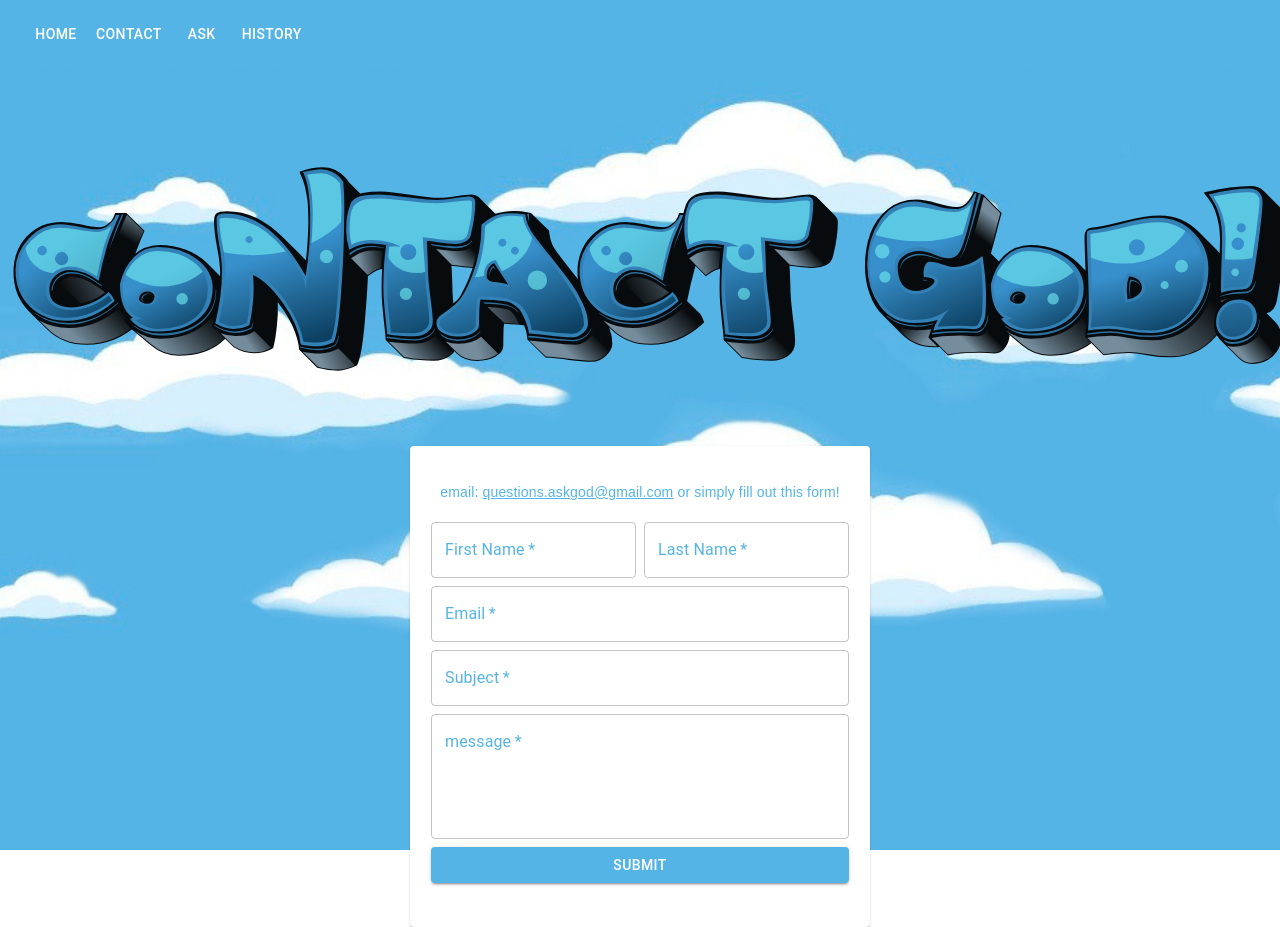
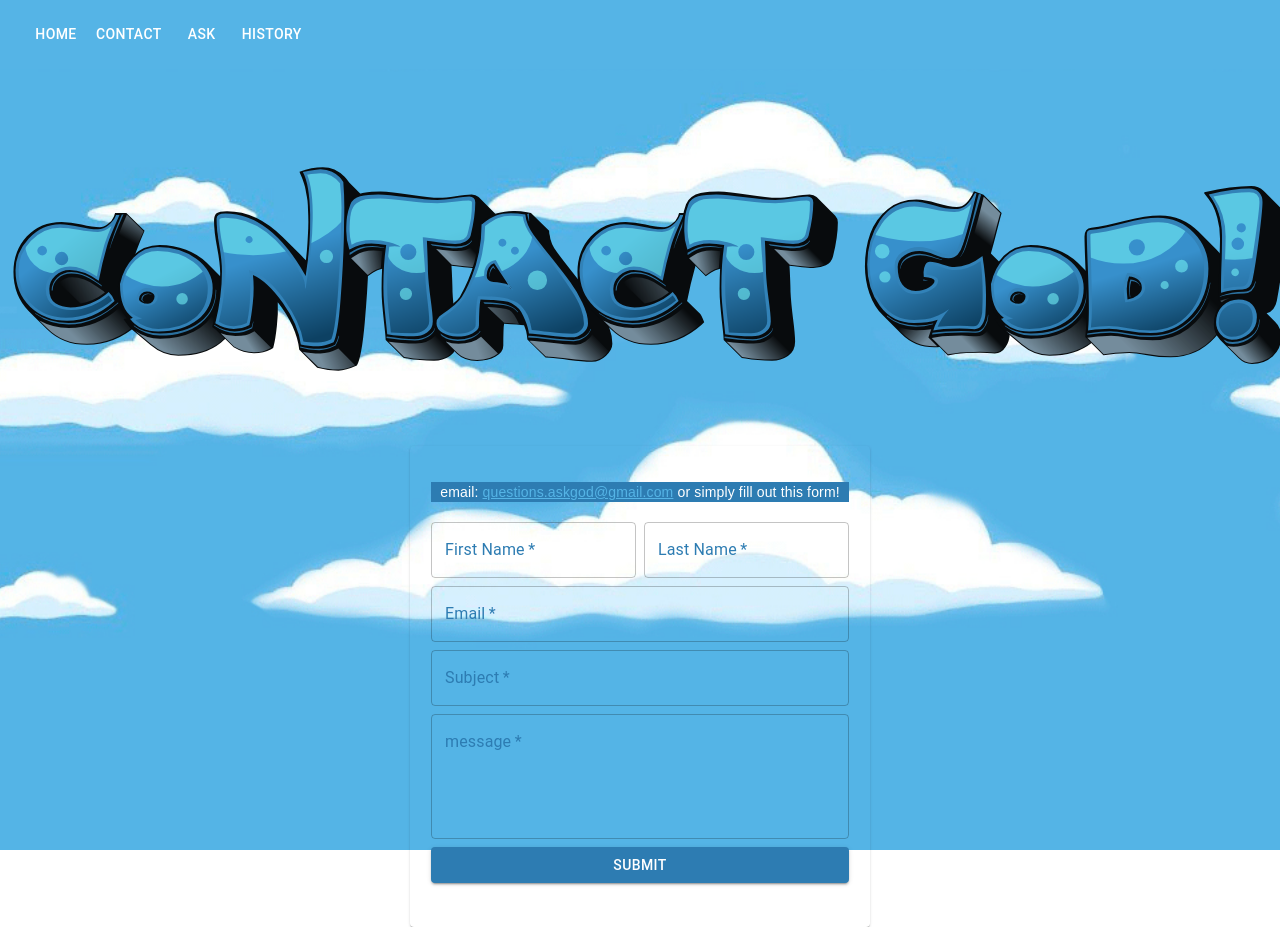
Before and after one commit to DericWard/Ask-God2, a React (Create React App) app: page /contact in a window 1280 px wide. Built offline with nearby package versions, Linux system fonts and the light colour scheme.

Commit message:
styled the contact page form

```diff
--- a/public/index.html
+++ b/public/index.html
@@ -7,7 +7,7 @@
     <meta name="theme-color" content="#000000" />
     <meta
       name="description"
-      content="Web site created using create-react-app"
+      content="Ask God! Anything!"
     />
     <link rel="apple-touch-icon" href="%PUBLIC_URL%/logo192.png" />
     <!--
@@ -24,7 +24,7 @@
       work correctly both with client-side routing and a non-root public URL.
       Learn how to configure a non-root public URL by running `npm run build`.
     -->
-    <title>React App</title>
+    <title>ASK GOD!</title>
   </head>
   <body>
     <noscript>You need to enable JavaScript to run this app.</noscript>
--- a/src/assets/components/ContactForm/index.js
+++ b/src/assets/components/ContactForm/index.js
@@ -94,6 +94,7 @@ function ContactForm() {
           padding: "20px 5px",
           justifyContent: "center",
           textAlign: "center",
+          backgroundColor: "transparent",
         }}
       >
         <CardContent>
@@ -104,7 +105,8 @@ function ContactForm() {
             component="p"
             style={{
               fontFamily: "arial",
-              color: "#54B5E6",
+              color: "white",
+              backgroundColor: "#2d7cb2",
             }}
           >
             email:{" "}
@@ -132,7 +134,9 @@ function ContactForm() {
                   name="firstName"
                   value={formData.firstName}
                   onChange={handleInputChange}
-                  sx={{ "& .MuiInputLabel-root": { color: "#55B4E6" } }}
+                  sx={{ "& .MuiInputLabel-root": { color: "#2d7cb2" },
+                  // backgroundColor: "#FFFFFF",
+                }}
                 />
               </Grid>
               <Grid xs={12} sm={6} item>
@@ -145,7 +149,9 @@ function ContactForm() {
                   name="lastName"
                   value={formData.lastName}
                   onChange={handleInputChange}
-                  sx={{ "& .MuiInputLabel-root": { color: "#55B4E6" } }}
+                  sx={{ "& .MuiInputLabel-root": { color: "#2d7cb2" },
+                  // backgroundColor: "#FFFFFF",
+                }}
                 />
               </Grid>
               <Grid xs={12} item>
@@ -159,7 +165,9 @@ function ContactForm() {
                   name="email"
                   value={formData.email}
                   onChange={handleInputChange}
-                  sx={{ "& .MuiInputLabel-root": { color: "#55B4E6" } }}
+                  sx={{ "& .MuiInputLabel-root": { color: "#2d7cb2" },
+                  // backgroundColor: "#FFFFFF",
+                }}
                 />
               </Grid>
               <Grid xs={12} item>
@@ -173,7 +181,9 @@ function ContactForm() {
                   name="subject"
                   value={formData.subject}
                   onChange={handleInputChange}
-                  sx={{ "& .MuiInputLabel-root": { color: "#55B4E6" } }}
+                  sx={{ "& .MuiInputLabel-root": { color: "#2d7cb2" },
+                  // backgroundColor: "#FFFFFF",
+                }}
                 />
               </Grid>
               <Grid xs={12} item>
@@ -188,7 +198,9 @@ function ContactForm() {
                   name="message"
                   value={formData.message}
                   onChange={handleInputChange}
-                  sx={{ "& .MuiInputLabel-root": { color: "#55B4E6" } }}
+                  sx={{ "& .MuiInputLabel-root": { color: "#2d7cb2" },
+                  // backgroundColor: "#FFFFFF",
+                }}
                 />
               </Grid>
               <Grid xs={12} item>
@@ -197,7 +209,7 @@ function ContactForm() {
                   variant="contained"
                   color="primary"
                   fullWidth
-                  sx={{ bgcolor: "#55B4E6" }}
+                  sx={{ bgcolor: "#2d7cb2" }}
                 >
                   Submit
                 </Button>
--- a/src/index.css
+++ b/src/index.css
@@ -2,7 +2,6 @@ html,
 body {
   height: 100%;
 }
-
 
 body {
   margin: 0;
@@ -20,7 +19,6 @@ body {
   animation-iteration-count: infinite;
 }
 
-
 @font-face {
   font-family: 'BigBlue';
   src: url('./assets/fonts/BigParty4Blue-0f5b.woff2') format('woff2');
@@ -34,30 +32,6 @@ body {
   margin-bottom: 0px;
 }
 
-/* .AskGod {
-  display: flex;
-  justify-content: center;
-  align-items: center;
-  height: 100vh;
-}
-
-.Ask {
-  position: absolute;
-  top: 30%;
-  left: 50%;
-  transform: translate(-50%, -50%);
-  animation: drop-ask 1.25s ease forwards;
-}
-
-.God {
-  position: absolute;
-  top: 70%;
-  left: 50%;
-  transform: translate(-50%, -50%);
-  animation: drop-god 2s ease forwards;
-} */
-
-
 .AskGod {
   position: relative;
   height: 100vh;
@@ -66,16 +40,15 @@ body {
 .Ask {
   position: absolute;
   top: 25%;
-  /* top: calc(50% - 15%); */
   left: 50%;
   transform: translate(-50%, -50%);
   animation: drop-ask 1.25s ease forwards;
+  margin-bottom: 500px;
 }
 
 .God {
   position: absolute;
   top: 75%;
-  /* top: calc(50% + 15%);  */
   left: 50%;
   transform: translate(-50%, -50%);
   animation: drop-god 2s ease forwards;
```
